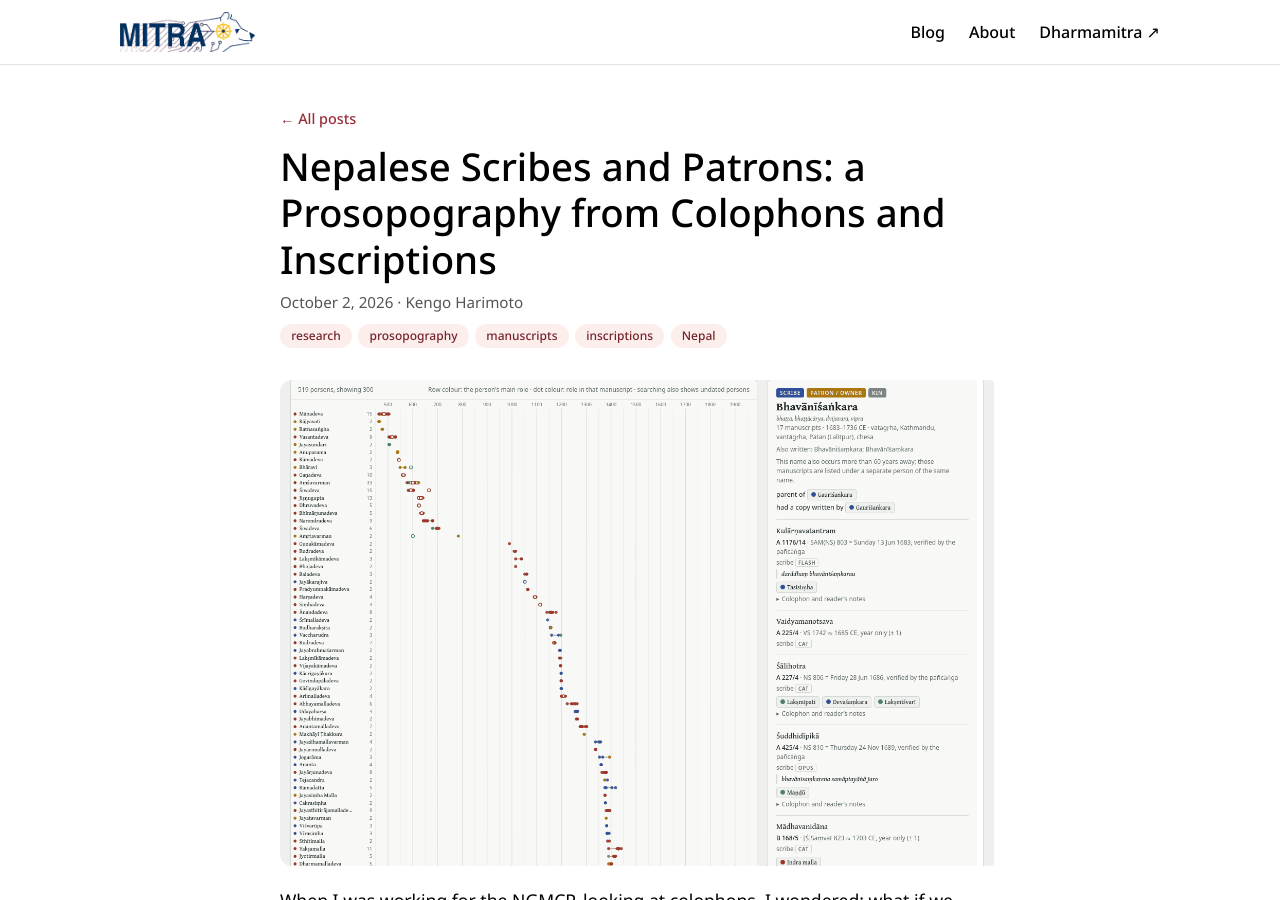
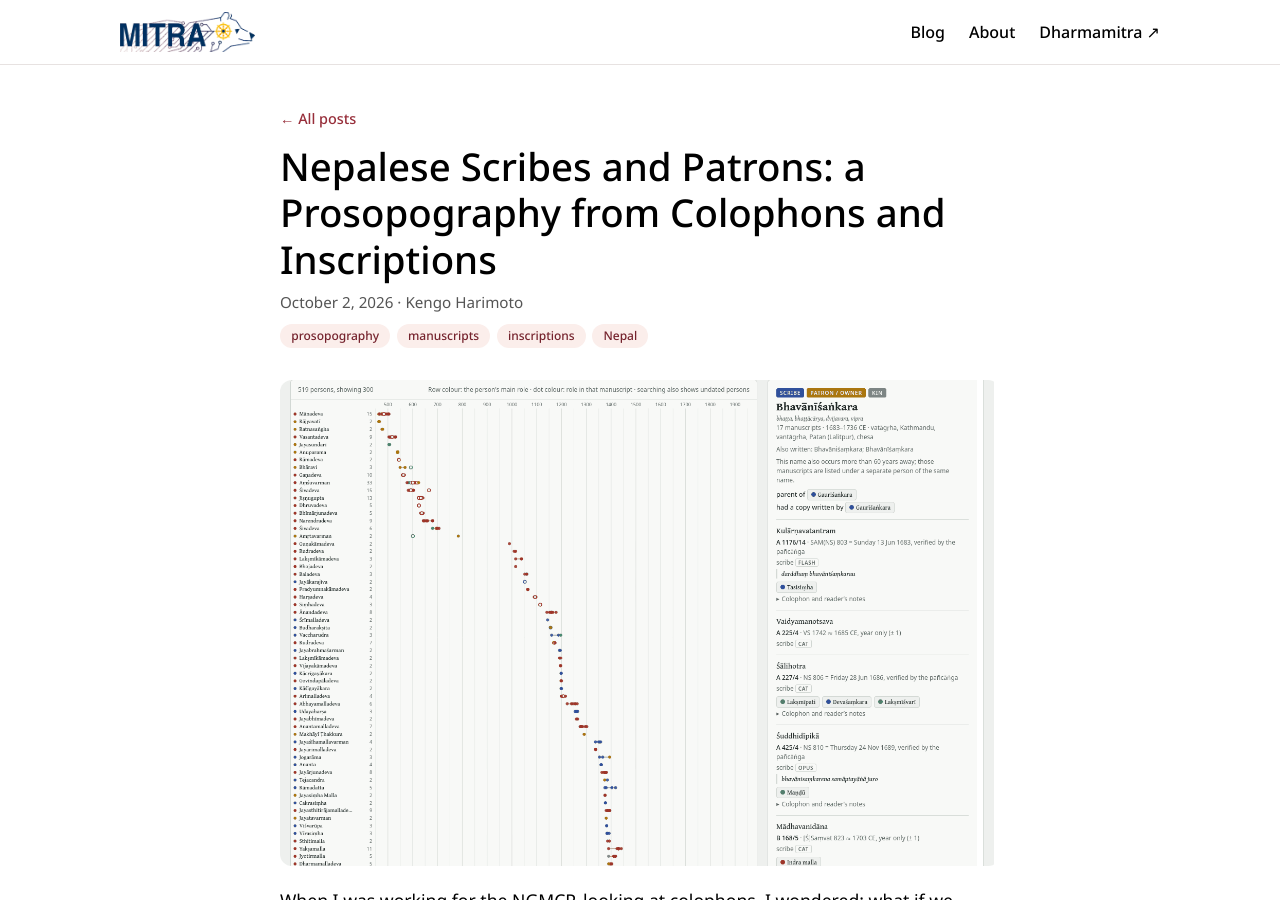
Before and after one commit to dharmamitra/dharmamitra-blog, a Jekyll site: the page built from _posts/2026-10-02-nepalese-scribes-and-patrons.md, in a window 1280 px wide and 900 px high. Built offline with Jekyll 4.4.1, drawn with Linux system fonts in a browser that asks for light colours.

Commit message:
Document the publishing workflow, required fields and images
The README now describes the preview site and the main site, which
pulls posts from main once an hour. It lists the front matter fields,
marks title, date, category and description as required, and adds
guidance on image size, format and file names. Tags that repeat a
category are removed from two posts.

Co-Authored-By: Claude Opus 5.5 <noreply@anthropic.com>

```diff
--- a/_posts/2026-10-02-nepalese-scribes-and-patrons.md
+++ b/_posts/2026-10-02-nepalese-scribes-and-patrons.md
@@ -2,7 +2,7 @@
 title: "Nepalese Scribes and Patrons: a Prosopography from Colophons and Inscriptions"
 date: 2026-10-02
 author: Kengo Harimoto
-tags: [research, prosopography, manuscripts, inscriptions, Nepal]
+tags: [prosopography, manuscripts, inscriptions, Nepal]
 category: research
 description: >-
   A register of about 2,800 scribes, patrons, kings and officials named in Nepalese
```
Also changed, not shown: _posts/2026-05-11-introducing-segment-view-expanded-datasets-and-more.md (+0 -1 lines), README.md.
